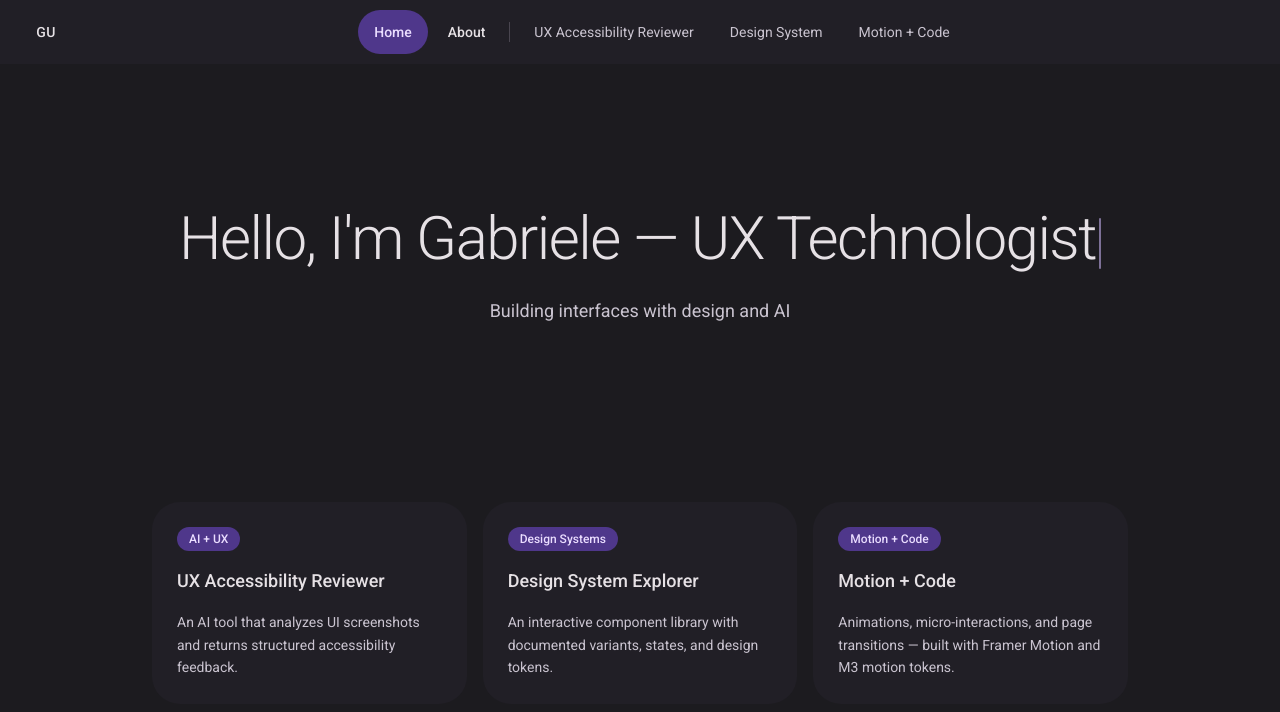
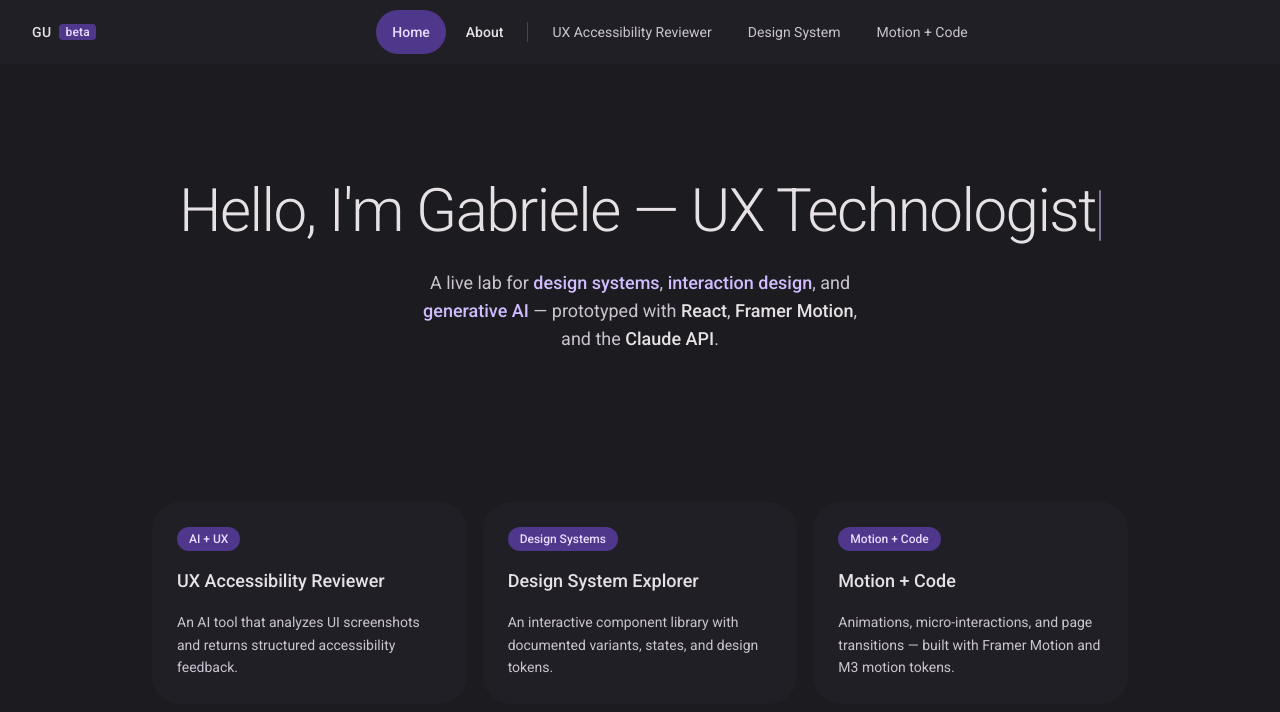
Before and after one commit to gucar-ctrl/ux-engineer-portfolio, a Next.js app: page / in a window 1280 px wide. Shown: the top 712 px of the page. Built offline with nearby package versions, Linux system fonts and the light colour scheme.

Commit message:
feat: keyword subtitle homepage, beta badge in nav

```diff
--- a/app/page.tsx
+++ b/app/page.tsx
@@ -111,7 +111,19 @@ export default function Home() {
             animate={{ opacity: 1, y: 0 }}
             transition={{ duration: 0.5, ease, delay: 0.55 }}
           >
-            Building interfaces with design and AI
+            A live lab for{" "}
+            <span style={{ color: "var(--md-primary)", fontWeight: 500 }}>design systems</span>
+            {", "}
+            <span style={{ color: "var(--md-primary)", fontWeight: 500 }}>interaction design</span>
+            {", and "}
+            <span style={{ color: "var(--md-primary)", fontWeight: 500 }}>generative AI</span>
+            {" — prototyped with "}
+            <span style={{ color: "var(--md-on-surface)", fontWeight: 500 }}>React</span>
+            {", "}
+            <span style={{ color: "var(--md-on-surface)", fontWeight: 500 }}>Framer Motion</span>
+            {", and the "}
+            <span style={{ color: "var(--md-on-surface)", fontWeight: 500 }}>Claude API</span>
+            {"."}
           </motion.p>
         </main>
       </div>
--- a/components/nav.tsx
+++ b/components/nav.tsx
@@ -32,7 +32,7 @@ export default function Nav() {
           <Link
             href="/"
             aria-label="Home — Gabriele Ucar, UX Technologist"
-            className="md-interactive flex items-center justify-center rounded-full text-sm font-medium tracking-wide"
+            className="md-interactive flex items-center gap-2 rounded-full text-sm font-medium tracking-wide px-2"
             style={{
               color: "var(--md-on-surface)",
               minWidth: "44px",
@@ -41,6 +41,18 @@ export default function Nav() {
             }}
           >
             GU
+            <span
+              className="text-xs font-medium px-1.5 py-0.5"
+              style={{
+                backgroundColor: "var(--md-primary-container)",
+                color: "var(--md-on-primary-container)",
+                borderRadius: "var(--md-shape-xs)",
+                letterSpacing: "0.02em",
+                lineHeight: 1,
+              }}
+            >
+              beta
+            </span>
           </Link>
 
           <nav aria-label="Main navigation" className="hidden md:flex flex-1 justify-center">
```
